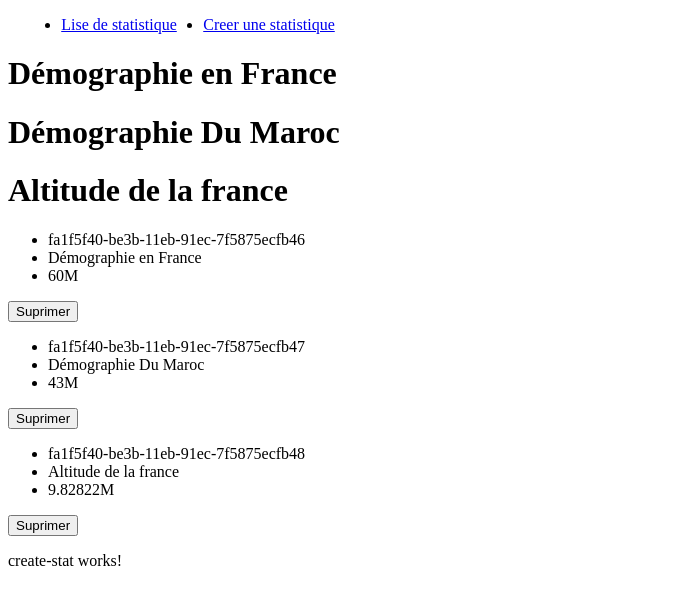
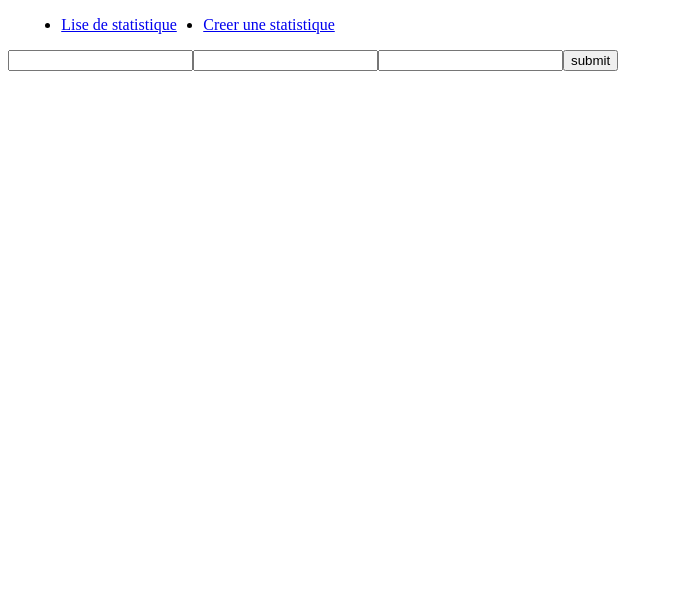
Before and after one commit to AbdelLyon/eval-angular, an Angular app: page /createStat in a window 1280 px wide. Shown: the top 604 px of the page, without its empty margins (0-673 px from the left). Built offline with nearby package versions, Linux system fonts and the light colour scheme.

Commit message:
Exercice10

```diff
--- a/src/app/app.component.html
+++ b/src/app/app.component.html
@@ -7,13 +7,6 @@
       <a routerLink="createStat">Creer une statistique</a>
     </li>
   </ul>
-
-
-
 </nav>
 
-<h1 *ngFor="let stat of stats"> {{stat.titre}} </h1>
-
-<app-statistique (eventEmitter)="clickEvent($event)" *ngFor="let stat of stats" [stats]="stat"></app-statistique>
-
 <router-outlet></router-outlet>
--- a/src/app/app.component.ts
+++ b/src/app/app.component.ts
@@ -8,23 +8,10 @@ import { StatistiqueService } from './statistique.service';
   styleUrls: ['./app.component.css']
 })
 export class AppComponent implements OnInit {
-  public stat!: Statistique;
-  public stats: Statistique[] = [];
+
+  constructor() { }
 
 
-
-
-  constructor(private statistiqueService: StatistiqueService) {
-    this.stats = this.statistiqueService.stats
-  }
-
-  onDelete(stat: Statistique) {
-    this.statistiqueService.stats.splice(this.statistiqueService.stats.indexOf(stat), 1)
-  }
-
-  clickEvent(stat: Statistique) {
-    this.onDelete(stat)
-  }
 
   ngOnInit() { }
 
--- a/src/app/app.module.ts
+++ b/src/app/app.module.ts
@@ -6,6 +6,7 @@ import { AppComponent } from './app.component';
 import { StatistiqueComponent } from './statistique/statistique.component';
 import { ListComponent } from './list/list.component';
 import { CreateStatComponent } from './create-stat/create-stat.component';
+import { FormsModule } from '@angular/forms';
 
 @NgModule({
   declarations: [
@@ -16,7 +17,8 @@ import { CreateStatComponent } from './create-stat/create-stat.component';
   ],
   imports: [
     BrowserModule,
-    AppRoutingModule
+    AppRoutingModule,
+    FormsModule
   ],
   providers: [],
   bootstrap: [AppComponent]
--- a/src/app/create-stat/create-stat.component.html
+++ b/src/app/create-stat/create-stat.component.html
@@ -1 +1,6 @@
-<p>create-stat works!</p>
+<form #f="ngForm" (ngSubmit)="onSubmit(f)">
+   <input type="text" ngModel name="id">
+   <input type="text" ngModel name="titre">
+   <input type="text" ngModel name="valeur">
+   <button>submit</button>
+</form>
--- a/src/app/create-stat/create-stat.component.ts
+++ b/src/app/create-stat/create-stat.component.ts
@@ -1,4 +1,8 @@
 import { Component, OnInit } from '@angular/core';
+import { NgForm } from '@angular/forms';
+import { Router } from '@angular/router';
+import { Statistique } from '../models/statistique';
+import { StatistiqueService } from '../statistique.service';
 
 @Component({
   selector: 'app-create-stat',
@@ -7,9 +11,14 @@ import { Component, OnInit } from '@angular/core';
 })
 export class CreateStatComponent implements OnInit {
 
-  constructor() { }
+  constructor(private statService: StatistiqueService, private router: Router) { }
 
-  ngOnInit(): void {
+  onSubmit($e: NgForm) {
+
+    this.statService.stats.push(new Statistique($e.value.id, $e.value.titre, $e.value.valeur))
+    this.router.navigate(['/list'])
   }
 
+  ngOnInit(): void { }
+
 }
--- a/src/app/list/list.component.html
+++ b/src/app/list/list.component.html
@@ -1 +1,2 @@
 <p>list works!</p>
+<app-statistique (eventEmitter)="clickEvent($event)" *ngFor="let stat of stats" [stats]="stat"></app-statistique>
--- a/src/app/list/list.component.ts
+++ b/src/app/list/list.component.ts
@@ -1,4 +1,6 @@
-import { Component, OnInit } from '@angular/core';
+import { Component, EventEmitter, Input, OnInit, Output } from '@angular/core';
+import { Statistique } from '../models/statistique';
+import { StatistiqueService } from '../statistique.service';
 
 @Component({
   selector: 'app-list',
@@ -7,9 +9,24 @@ import { Component, OnInit } from '@angular/core';
 })
 export class ListComponent implements OnInit {
 
-  constructor() { }
+  public stats: Statistique[] = [];
+  @Output() eventEmitter: EventEmitter<Statistique> = new EventEmitter()
 
-  ngOnInit(): void {
+  constructor(private statistiqueService: StatistiqueService) {
+    this.stats = this.statistiqueService.stats
+
   }
 
+
+  onDelete(stat: Statistique) {
+    this.statistiqueService.stats.splice(this.statistiqueService.stats.indexOf(stat), 1)
+  }
+
+  clickEvent(stat: Statistique) {
+    this.onDelete(stat)
+  }
+
+
+  ngOnInit(): void { }
+
 }
--- a/src/app/statistique/statistique.component.ts
+++ b/src/app/statistique/statistique.component.ts
@@ -14,6 +14,7 @@ export class StatistiqueComponent implements OnInit {
 
   constructor() { }
 
+
   onDelete(stat: Statistique) {
     this.eventEmitter.emit(stat)
   }
```
Also changed, not shown: 7 other files (tests, documents, lock files or other folders).
